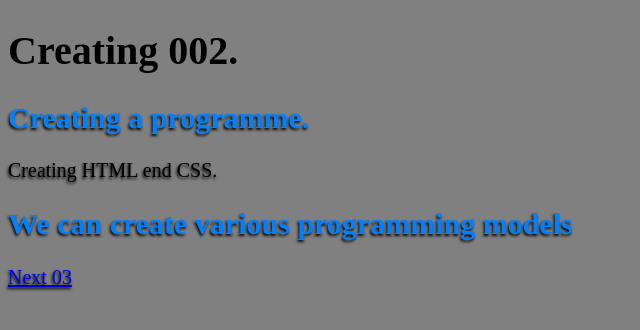
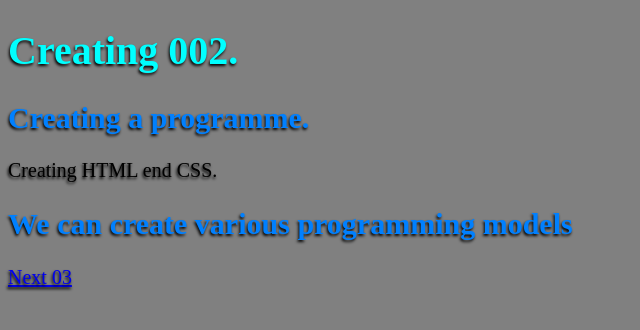
Before and after one commit to edskate/Dilogue-001-lesson-01, a plain HTML site: page index02.html in a window 1280 px wide. Shown: the whole page, without its empty margins (0-640 px from the left). Drawn offline with Linux system fonts and the light colour scheme.

Commit message:
Update 004

```diff
--- a/index02.html
+++ b/index02.html
@@ -17,6 +17,10 @@
         p{
             text-shadow: -1px 2px 3px #000;
         }
+        h1{
+            color: #00ffff;
+            text-shadow: -1px 2px 3px #000;
+        }
     </style>
 </head>
 <body>
```
